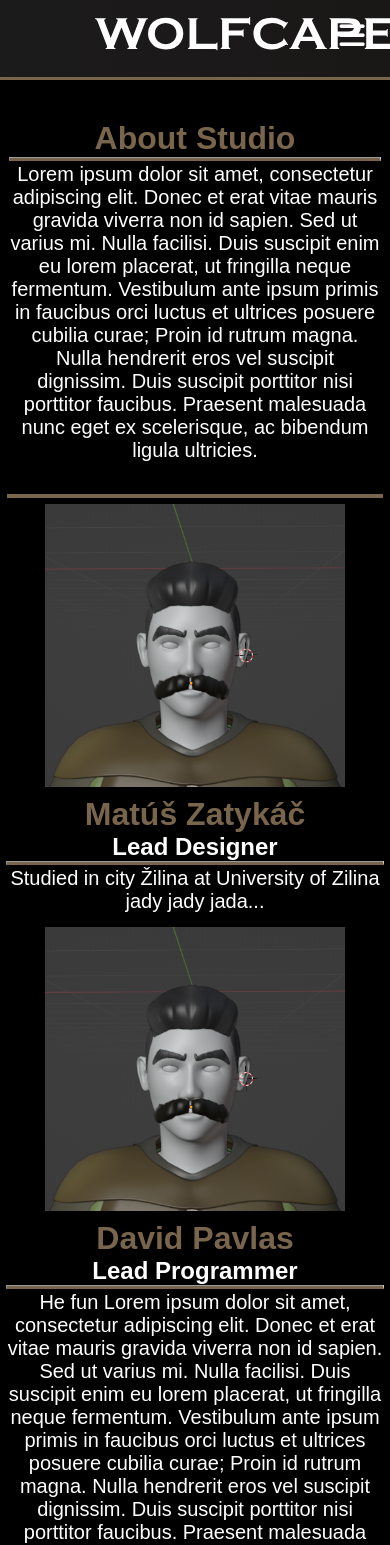
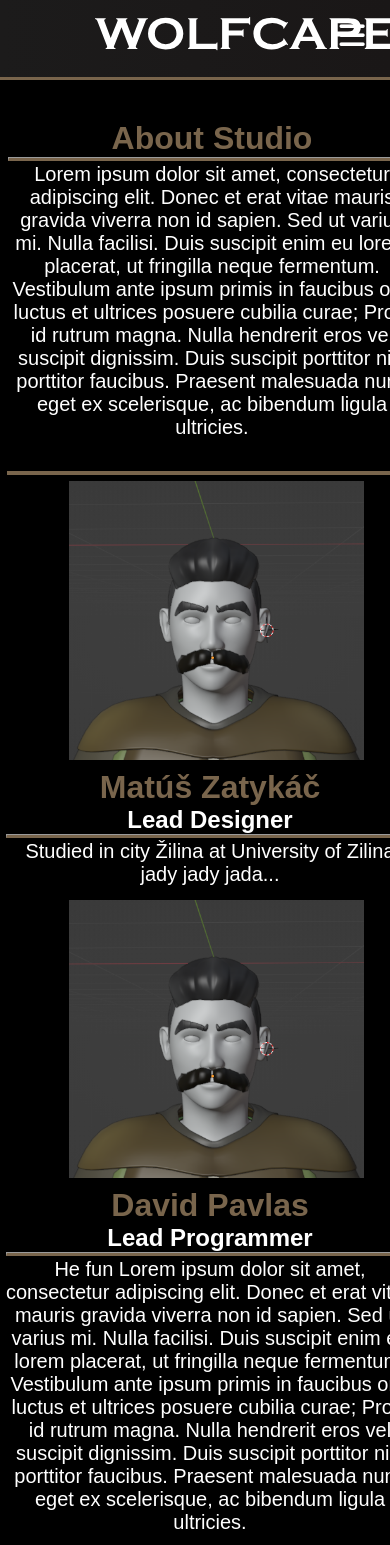
Before and after one commit to DryXsouls/wolfcape-testing, a React (Create React App) app: page /About in a window 390 px wide. Shown: the top 1545 px of the page. Built offline with nearby package versions, Linux system fonts and the light colour scheme.

Commit message:
updating mail contact

```diff
--- a/src/components/About.css
+++ b/src/components/About.css
@@ -532,6 +532,181 @@
     }
 }
 
+@media screen and (max-width: 550px){
+    .about-container{
+        max-width: 540px;
+        width: 500px;
+    }
+
+    .about-wolfcape-container{
+        max-width: 530px;
+        min-width: 530px;
+    }
+
+    .about-us-container{
+        max-width: 530px;
+        min-width: 530px;
+    }
+
+    .about-photo-wrap{
+        max-width: 500px;
+        width: auto;
+        min-width: 500px;
+
+    }
+    .about-photo{
+        max-width: 300px;
+        width: 295px;
+        min-width: 290px;
+    }
+}
+
+@media screen and (max-width: 425px){
+    .about-container{
+        padding-top: 20px;
+        margin-right: 5px;
+        margin-left: 5px;
+        margin-bottom: 10px;
+        max-width: 400px;
+        display: flex;
+        width: 400px;
+        flex-direction: column;
+    }
+
+    .about-wolfcape-container{
+        padding-bottom: 30px;
+        border-right: 0;
+        border-bottom: 4px solid #79654C;
+        padding-left: 1px;
+        padding-right: 1px;
+        max-width: 410px;
+        min-width: 410px;
+        text-align: center;
+        margin-left: 2px;
+        margin-right: 2px;
+    }
+
+    .about-us-container{
+        box-sizing: border-box;
+        display: flex;
+        flex-direction: column;
+        max-width: 410px;
+        min-width: 410px;
+        gap: 5px;
+        text-align: center;
+    }
+
+    .about-wolfcape{
+        font-size: 2rem;
+        color: #79654C;
+        font-weight: bold;
+    }
+    .about-studio{
+        font-size: 1.25rem;
+        color: white;
+    }
+
+    .about-item{
+        margin: 1px;
+    }
+    .about-photo-wrap{
+        position: relative;
+        margin: 5px;
+        flex: 0 0 auto;
+        max-width: 410px;
+        width: auto;
+        min-width: 410px;
+        max-height: 450px;
+        text-align: center;
+    }
+    .about-photo{
+        max-width: 300px;
+        width: 295px;
+        min-width: 290px;
+
+    }
+    .about-name{
+        font-size: 2rem;
+        color: #79654C;
+        font-weight: bold;
+    }
+    .about-position{
+        font-size: 1.5rem;
+        color: white;
+        font-weight: bold;
+    }
+    .about-info{
+        font-size: 1.25rem;
+        color: white;
+    }
+}
+@media screen and (max-width: 375px){
+    .about-container{
+        max-width: 540px;
+        width: 500px;
+    }
+
+    .about-wolfcape-container{
+
+        max-width: 365px;
+        min-width: 365px;
+
+    }
+
+    .about-us-container{
+        box-sizing: border-box;
+        display: flex;
+        flex-direction: column;
+        max-width: 530px;
+        min-width: 530px;
+        gap: 5px;
+        text-align: center;
+    }
+
+    .about-wolfcape{
+        font-size: 2rem;
+        color: #79654C;
+        font-weight: bold;
+    }
+    .about-studio{
+        font-size: 1.25rem;
+        color: white;
+    }
+
+    .about-item{
+        margin: 1px;
+    }
+    .about-photo-wrap{
+        position: relative;
+        margin: 5px;
+        flex: 0 0 auto;
+        max-width: 500px;
+        width: auto;
+        min-width: 500px;
+        max-height: 450px;
+        text-align: center;
+    }
+    .about-photo{
+        max-width: 300px;
+        width: 295px;
+        min-width: 290px;
+
+    }
+    .about-name{
+        font-size: 2rem;
+        color: #79654C;
+        font-weight: bold;
+    }
+    .about-position{
+        font-size: 1.5rem;
+        color: white;
+        font-weight: bold;
+    }
+    .about-info{
+        font-size: 1.25rem;
+        color: white;
+    }
+}
 
 @media screen and (max-width: 320px){
     .about-container{
--- a/src/components/Articles.css
+++ b/src/components/Articles.css
@@ -179,6 +179,33 @@ h5{
         max-height: 375px ;
     }
 }
+@media screen and (max-width: 550px) {
+    .articles__container {
+        margin: 5px;
+    }
+
+    .article__item_pic_wrap {
+        max-width: 450px;
+        min-width: 375px;
+        margin-right: 15px;
+        margin-left: 15px;
+    }
+
+    .article_item_img {
+        max-width: 450px;
+        max-height: 375px;
+    }
+
+    .article__item__text {
+        font-size: 1.5rem;
+    }
+
+    .articles__wrapper {
+        position: relative;
+        margin: 50px 0 45px;
+        padding-bottom: 20px;
+    }
+}
 @media screen and (max-width: 320px) {
     .articles__container{
         margin: 5px;
--- a/src/components/pages/Contact.js
+++ b/src/components/pages/Contact.js
@@ -8,7 +8,7 @@ import Map from "../Map";
 function Contact(){
     const [result, setResult] = React.useState("");
 
-    const onSubmit = async (event) => {
+    const onSubmitMail = async (event) => {
         event.preventDefault();
         setResult("Sending....");
         const formData = new FormData(event.target);
@@ -59,17 +59,17 @@ function Contact(){
                     <img src="/Contact.png" alt='contact-image3' className='contacts-image-5'/>
                 </div>
                 <div className='email-form-container'>
-                    <form onSubmit={onSubmit} className='email-from'>
+                    <form onSubmit={onSubmitMail} className='email-from'>
                         <div className="email-input">
-                            <input type="text" id="e-mail" required/>
+                            <input type="text" name="e-mail" required/>
                             <label htmlFor="e-mail">Your e-mail</label>
                         </div>
                         <div className="email-input">
-                            <input type="text" id="subject" required/>
+                            <input type="text" name="subject" required/>
                             <label htmlFor="subject">Subject</label>
                         </div>
                         <div className="email-input">
-                            <textarea id="message" rows="8" required/>
+                            <textarea name="message" rows="8" required/>
                             <label htmlFor="message">Your Message</label>
                         </div>
                         <button type="submit">Send</button>
```
